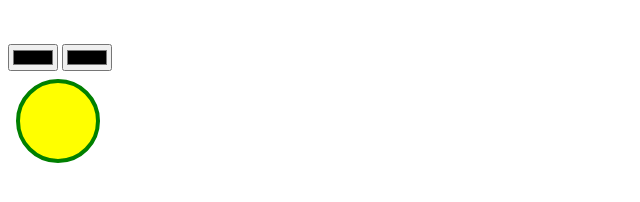
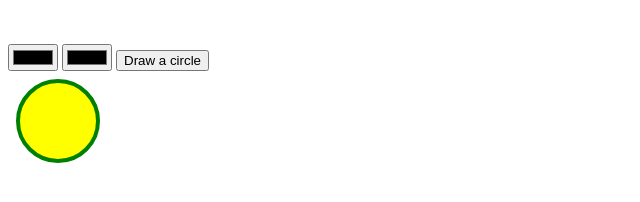
Before and after one commit to IffatJahanPithia/svg, a plain HTML site: page index.html in a window 1280 px wide. Shown: the whole page, without its empty margins (0-640 px from the left). Drawn offline with Linux system fonts and the light colour scheme.

Commit message:
new shape added

```diff
--- a/index.html
+++ b/index.html
@@ -8,10 +8,10 @@
 	<br><br>
 	<input type="color" value="" id="favcolor">
 	<input type="color" value="" id="favcolor1">
+	<button type="button" onclick="hello()">Draw a circle</button>
 	<br>
-	<svg width="100" height="100">
+	<svg width="100" height="100" id ="test">
 	   <circle cx="50" cy="50" r="40" stroke="green" stroke-width="4" fill="yellow" id="svg" />
-
 	</svg>
 
 
@@ -28,6 +28,17 @@
 			var svg = document.getElementById("svg");
 			    svg.setAttribute("fill",strokeInput.value);
 			});
+		function hello(){
+			var test = document.getElementById("test");
+			var circle = document.createElementNS("http://www.w3.org/2000/svg","circle");
+				circle.setAttribute("r",20);
+				circle.setAttribute("cx",55);
+				circle.setAttribute("cy",55);
+				circle.style.fill = "red";
+				circle.style.stroke = "green";
+				circle.setAttribute("stroke-width",4);
+				test.appendChild(circle);
+		}
 	</script>
 </body>
 </html>
```
